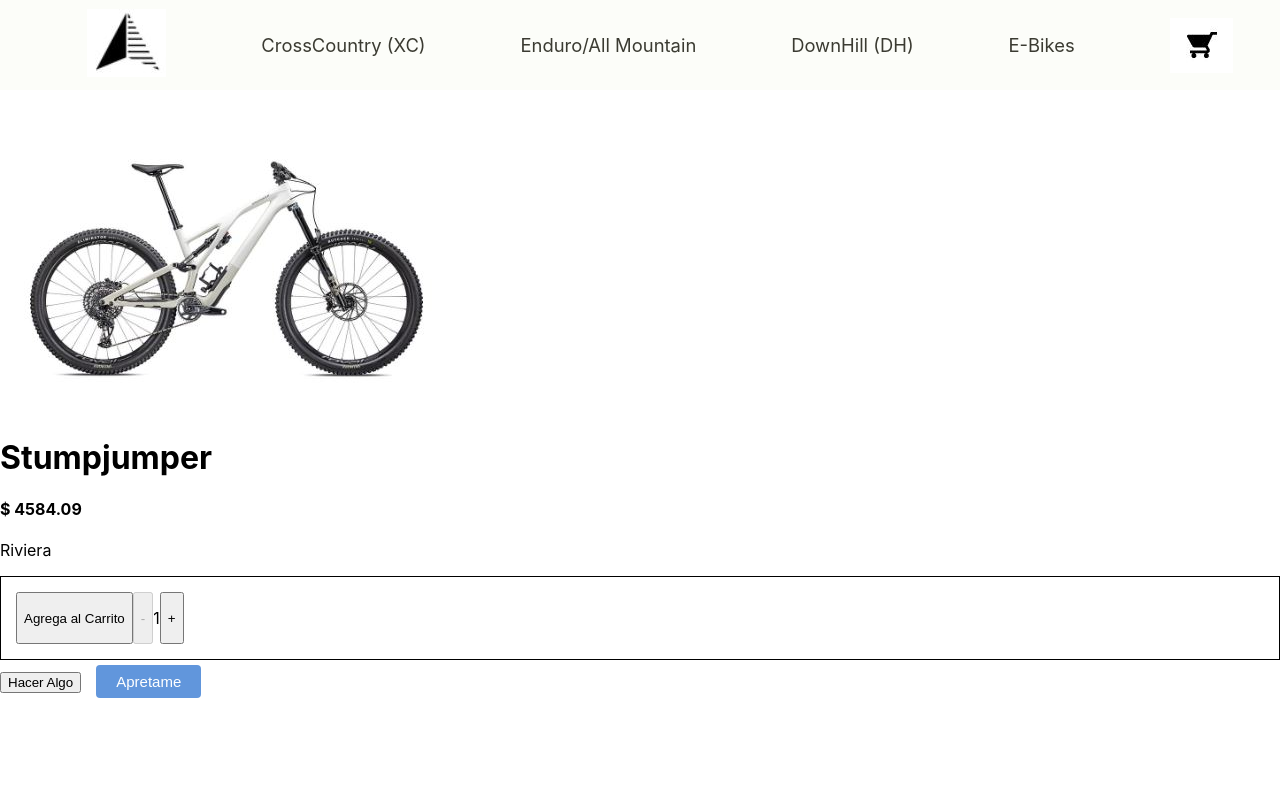
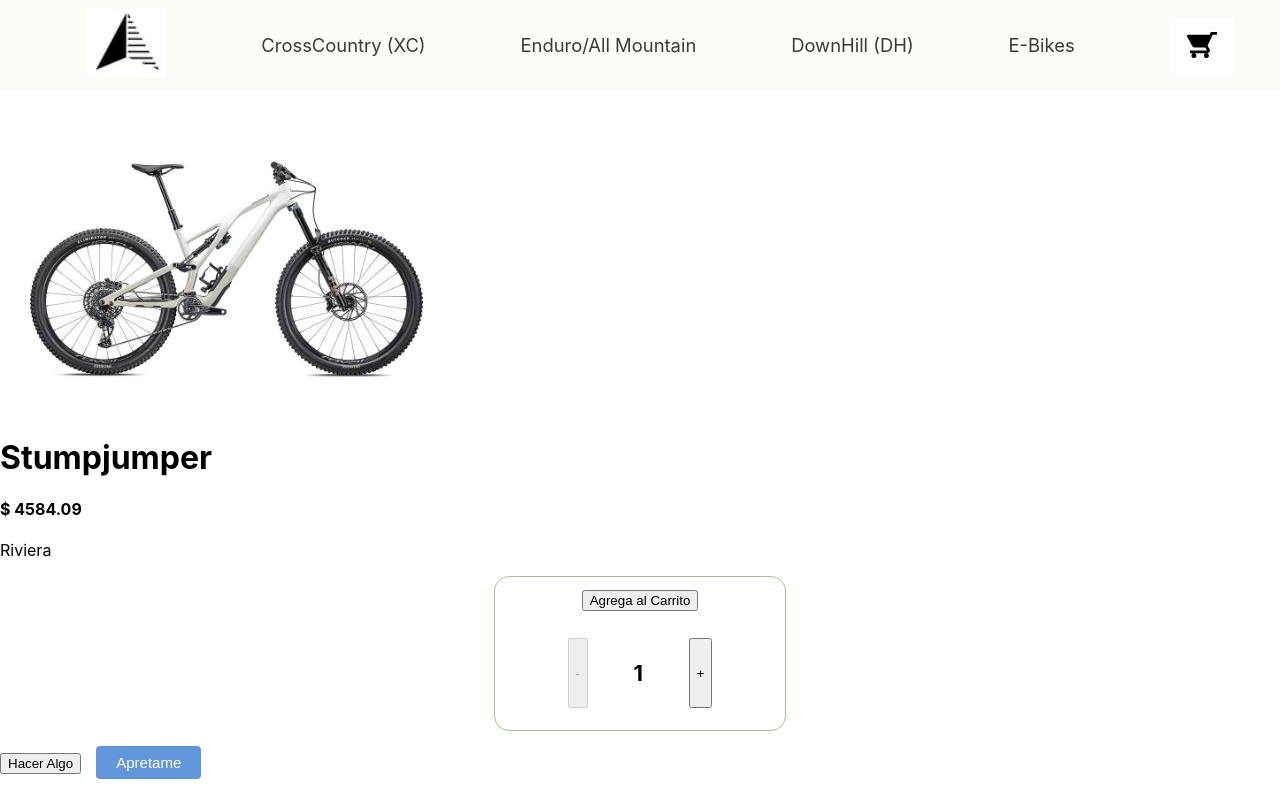
Before and after one commit to RodrigoLede/ReactPrimero, a React (Create React App) app: page /detalle/1 in a window 1280 px wide. Built offline with nearby package versions, Linux system fonts and the light colour scheme.

Commit message:
Clase mega 8

```diff
--- a/src/App.js
+++ b/src/App.js
@@ -22,7 +22,6 @@
           <Route path="/" element= {<ItemListContainer />} />
           <Route path="/contacto" element= { <div><h1> Contactenos </h1></div>} />
           <Route path="/detalle/:itemid" element= {<ItemDetailContainer />} />
-
           <Route path="*" element= { <div><h2> Pagina no encontrada </h2></div>} />
         </Routes>
       </BrowserRouter>
--- a/src/componentes/ItemCount/ItemCount.jsx
+++ b/src/componentes/ItemCount/ItemCount.jsx
@@ -1,5 +1,6 @@
 import React from 'react'
 import { useState } from 'react'
+import "./itemcount.css";
 
 export default function ItemCount(props) {
 
@@ -20,11 +21,15 @@
     }
   return (
 
-    <div style={{display: "flex" , border: "solid 1px black", padding:"15px"}}>
-        <button onClick= { mostrarMensaje }> Agrega al Carrito </button>
-        <button disabled= { count === 1} onClick={handleRestar}> - </button>
-        <p>{count}</p>
-        <button disabled= { count === props.stock} onClick={handleSumar}> + </button>
+    <div className="itemcount_container">
+        <div className="itemcount_btns">
+            <button onClick= { mostrarMensaje }> Agrega al Carrito </button>
+        </div>
+        <div className="itemcount_control">
+            <button disabled= { count === 1} onClick={handleRestar}> - </button>
+            <p className="itemcount_count">{count}</p>
+            <button disabled= { count === props.stock} onClick={handleSumar}> + </button>
+        </div>
     </div>
   )
 }
--- /dev/null
+++ b/src/componentes/ItemCount/itemcount.css
@@ -0,0 +1,25 @@
+.itemcount_container{
+    border: solid thin rgb(167, 192, 149);
+    border-radius: 15px;
+    padding: 12px 25px;
+    display: flex;
+    flex-direction: column;
+    width: 100%;
+    margin: 10px auto;
+    text-align: center;
+    justify-content: space-around;
+    max-width: 240px;
+  }
+
+  .itemcount_control{
+    display:flex;
+    justify-content: space-evenly;
+    padding: 12px 2px 10px;
+    margin-top: 15px;
+  }
+
+  .itemcount_count{
+    font-weight: bolder;
+    font-size: 22px;
+    color: black
+  }
--- a/src/componentes/ItemDetailContainer/itemdetailcontainer.css
+++ b/src/componentes/ItemDetailContainer/itemdetailcontainer.css
@@ -1,5 +1,5 @@
 .card-detail_img{
-    height: 310px;
+    height: 520px;
     object-fit: cover;
   }
 
```
